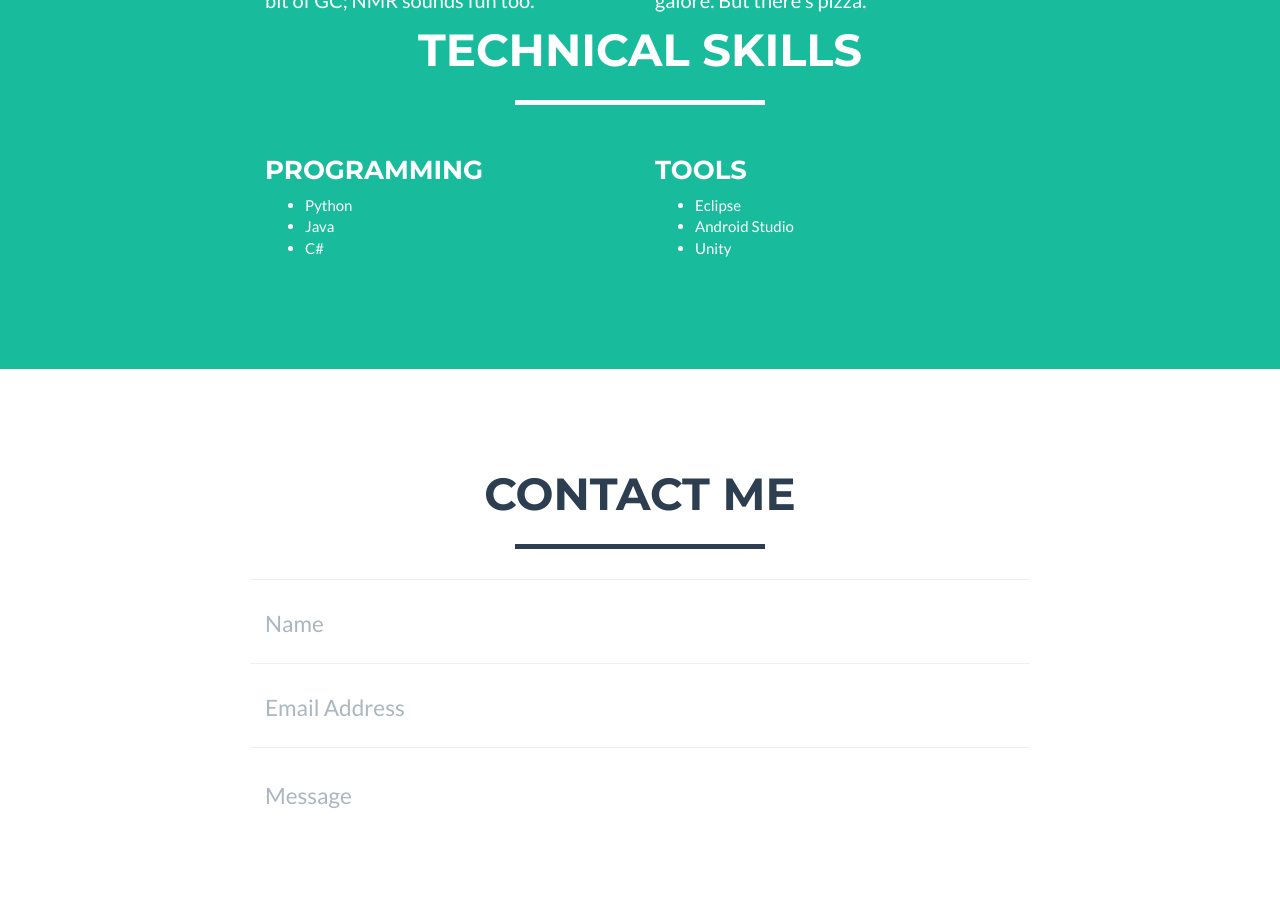
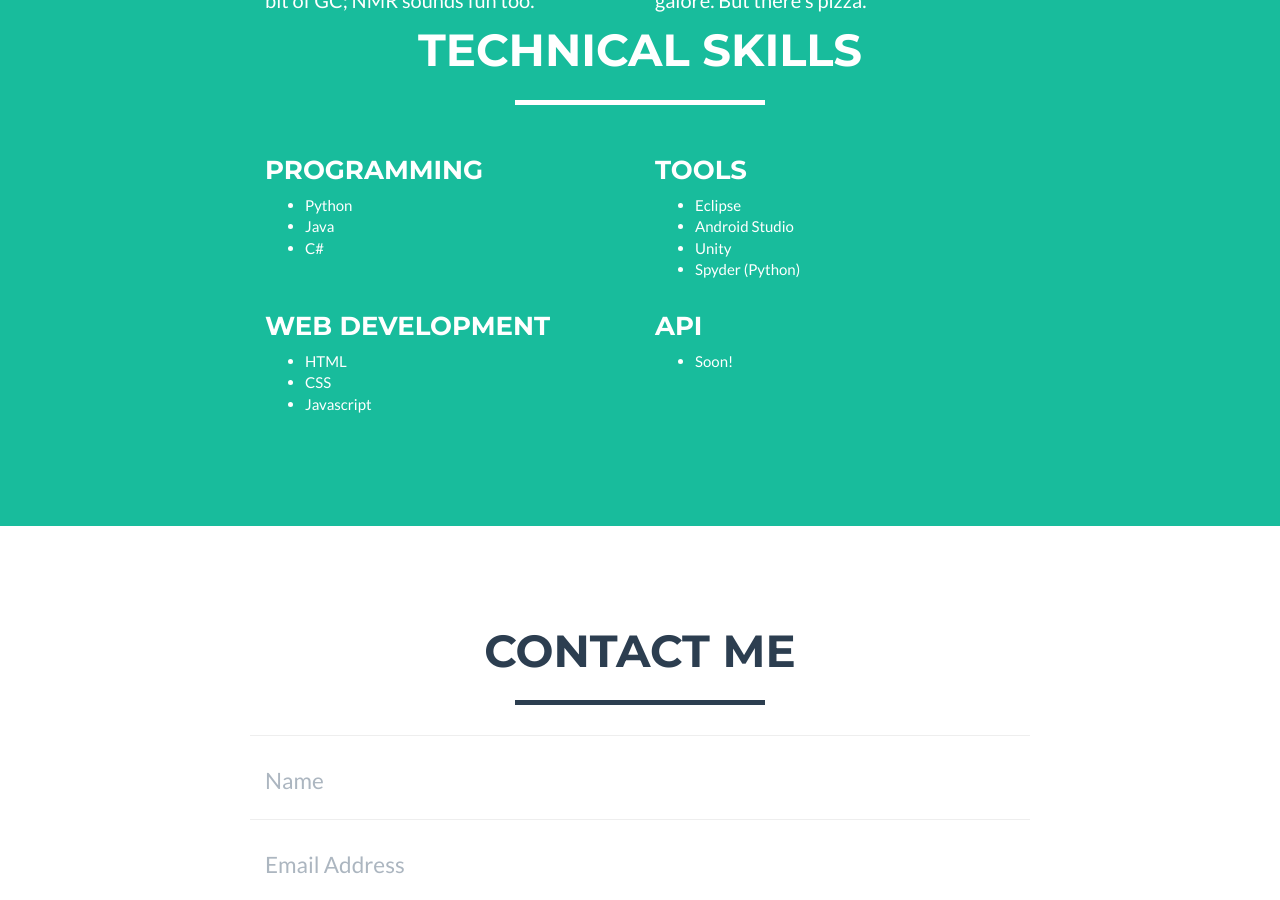
Before and after one commit to milktea02/milktea02.github.io, a Jekyll site: the page built from index.html, in a window 1280 px wide and 900 px high, scrolled down 1257 px. Built offline with Jekyll 4.4.1, drawn with Linux system fonts in a browser that asks for light colours.

Commit message:
about page

```diff
--- a/_includes/about.html
+++ b/_includes/about.html
@@ -37,10 +37,28 @@
                         <li>Eclipse</li>
                         <li>Android Studio</li>
                         <li>Unity</li>
+                        <li>Spyder (Python)</li>
                     </ul>
-
                 </div>
             </div>
 
+            <div class="row">
+                <div class="col-lg-4 col-lg-offset-2">
+                    <h3>Web Development</h3>
+                        <ul>
+                            <li>HTML</li>
+                            <li>CSS</li>
+                            <li>Javascript</li>
+                        </ul>
+                </div>
+                <div class="col-lg-4">
+                    <h3>API</h3>
+                    <ul>
+                        <li>Soon!</li>
+                    </ul>
+                </div>
+            </div>
+
+
         </div>
     </section>
```
